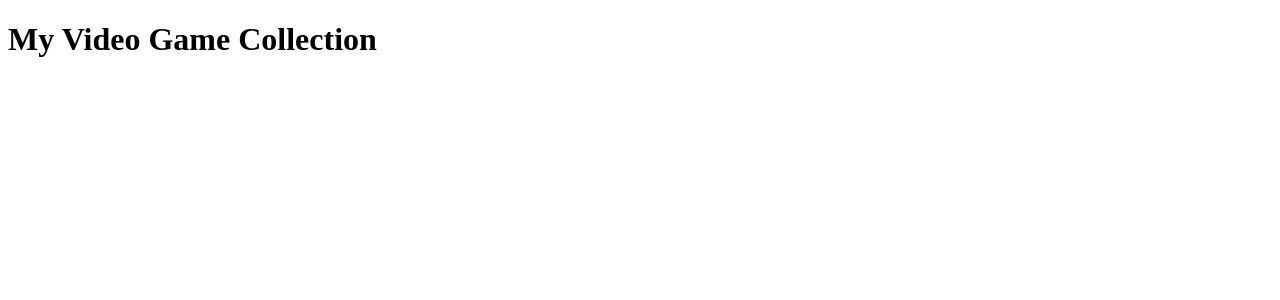
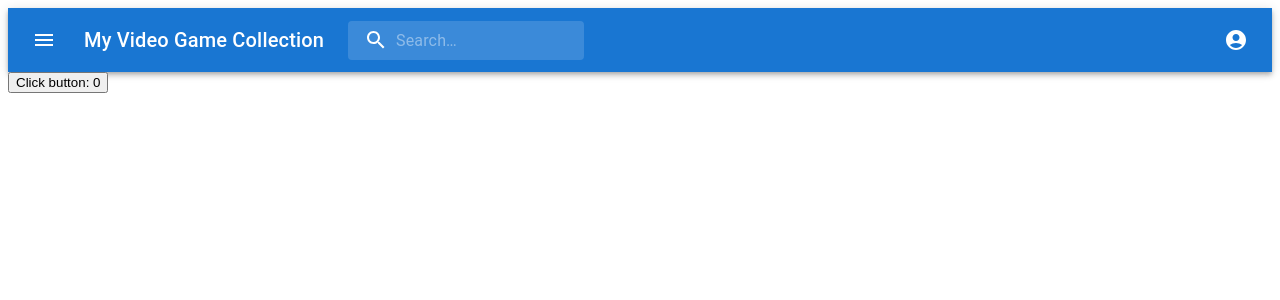
Before and after one commit to J-Ariola/my-video-game-collection, a React (Vite) app: page / in a window 1280 px wide. Shown: the top 300 px of the page. Built offline with nearby package versions, Linux system fonts and the light colour scheme.

Commit message:
feat: display generic header bar

```diff
--- a/package.json
+++ b/package.json
@@ -14,6 +14,11 @@
     "preview": "vite preview"
   },
   "dependencies": {
+    "@emotion/react": "^11.11.4",
+    "@emotion/styled": "^11.11.5",
+    "@fontsource/roboto": "^5.0.13",
+    "@mui/icons-material": "^5.15.17",
+    "@mui/material": "^5.15.17",
     "react": "^18.2.0",
     "react-dom": "^18.2.0"
   },
--- a/src/App.tsx
+++ b/src/App.tsx
@@ -1,14 +1,29 @@
-import { useState } from 'react'
-import reactLogo from './assets/react.svg'
-import viteLogo from '/vite.svg'
-import './App.css'
+import { useState } from 'react';
+import reactLogo from './assets/react.svg';
+import viteLogo from '/vite.svg';
+import './App.css';
+import Header from './components/Header';
+
+type Props = {
+  title:string;
+  onClick():void;
+}
+
+const ClickCountButton = ({ title, onClick }: Props): React.JSX.Element => {
+  return (
+    <button onClick={onClick}>
+    {title}
+    </button>
+  )
+}
 
 function App() {
-  const [count, setCount] = useState(0)
+  const [count, setCount] = useState(0);
 
   return (
     <div>
-      <h1>My Video Game Collection</h1>
+      <Header/>
+      <ClickCountButton title={"Click button: " + count} onClick={() => setCount(count + 1)}/>
     </div>
   )
 }
--- /dev/null
+++ b/src/components/Header.tsx
@@ -0,0 +1,220 @@
+import * as React from 'react';
+import { styled, alpha } from '@mui/material/styles';
+import AppBar from '@mui/material/AppBar';
+import Box from '@mui/material/Box';
+import Toolbar from '@mui/material/Toolbar';
+import IconButton from '@mui/material/IconButton';
+import Typography from '@mui/material/Typography';
+import InputBase from '@mui/material/InputBase';
+import Badge from '@mui/material/Badge';
+import MenuItem from '@mui/material/MenuItem';
+import Menu from '@mui/material/Menu';
+import MenuIcon from '@mui/icons-material/Menu';
+import SearchIcon from '@mui/icons-material/Search';
+import AccountCircle from '@mui/icons-material/AccountCircle';
+import MailIcon from '@mui/icons-material/Mail';
+import NotificationsIcon from '@mui/icons-material/Notifications';
+import MoreIcon from '@mui/icons-material/MoreVert';
+
+const Search = styled('div')(({ theme }) => ({
+  position: 'relative',
+  borderRadius: theme.shape.borderRadius,
+  backgroundColor: alpha(theme.palette.common.white, 0.15),
+  '&:hover': {
+    backgroundColor: alpha(theme.palette.common.white, 0.25),
+  },
+  marginRight: theme.spacing(2),
+  marginLeft: 0,
+  width: '100%',
+  [theme.breakpoints.up('sm')]: {
+    marginLeft: theme.spacing(3),
+    width: 'auto',
+  },
+}));
+
+const SearchIconWrapper = styled('div')(({ theme }) => ({
+  padding: theme.spacing(0, 2),
+  height: '100%',
+  position: 'absolute',
+  pointerEvents: 'none',
+  display: 'flex',
+  alignItems: 'center',
+  justifyContent: 'center',
+}));
+
+const StyledInputBase = styled(InputBase)(({ theme }) => ({
+  color: 'inherit',
+  '& .MuiInputBase-input': {
+    padding: theme.spacing(1, 1, 1, 0),
+    // vertical padding + font size from searchIcon
+    paddingLeft: `calc(1em + ${theme.spacing(4)})`,
+    transition: theme.transitions.create('width'),
+    width: '100%',
+    [theme.breakpoints.up('md')]: {
+      width: '20ch',
+    },
+  },
+}));
+
+export default function PrimarySearchAppBar() {
+  const [anchorEl, setAnchorEl] = React.useState<null | HTMLElement>(null);
+  const [mobileMoreAnchorEl, setMobileMoreAnchorEl] =
+    React.useState<null | HTMLElement>(null);
+
+  const isMenuOpen = Boolean(anchorEl);
+  const isMobileMenuOpen = Boolean(mobileMoreAnchorEl);
+
+  const handleProfileMenuOpen = (event: React.MouseEvent<HTMLElement>) => {
+    setAnchorEl(event.currentTarget);
+  };
+
+  const handleMobileMenuClose = () => {
+    setMobileMoreAnchorEl(null);
+  };
+
+  const handleMenuClose = () => {
+    setAnchorEl(null);
+    handleMobileMenuClose();
+  };
+
+  const handleMobileMenuOpen = (event: React.MouseEvent<HTMLElement>) => {
+    setMobileMoreAnchorEl(event.currentTarget);
+  };
+
+  const menuId = 'primary-search-account-menu';
+  const renderMenu = (
+    <Menu
+      anchorEl={anchorEl}
+      anchorOrigin={{
+        vertical: 'top',
+        horizontal: 'right',
+      }}
+      id={menuId}
+      keepMounted
+      transformOrigin={{
+        vertical: 'top',
+        horizontal: 'right',
+      }}
+      open={isMenuOpen}
+      onClose={handleMenuClose}
+    >
+      <MenuItem onClick={handleMenuClose}>Profile</MenuItem>
+      <MenuItem onClick={handleMenuClose}>My account</MenuItem>
+    </Menu>
+  );
+
+  const mobileMenuId = 'primary-search-account-menu-mobile';
+  const renderMobileMenu = (
+    <Menu
+      anchorEl={mobileMoreAnchorEl}
+      anchorOrigin={{
+        vertical: 'top',
+        horizontal: 'right',
+      }}
+      id={mobileMenuId}
+      keepMounted
+      transformOrigin={{
+        vertical: 'top',
+        horizontal: 'right',
+      }}
+      open={isMobileMenuOpen}
+      onClose={handleMobileMenuClose}
+    >
+      <MenuItem>
+        <IconButton size="large" aria-label="show 4 new mails" color="inherit">
+          <Badge badgeContent={4} color="error">
+            <MailIcon />
+          </Badge>
+        </IconButton>
+        <p>Messages</p>
+      </MenuItem>
+      <MenuItem>
+        <IconButton
+          size="large"
+          aria-label="show 17 new notifications"
+          color="inherit"
+        >
+          <Badge badgeContent={17} color="error">
+            <NotificationsIcon />
+          </Badge>
+        </IconButton>
+        <p>Notifications</p>
+      </MenuItem>
+      <MenuItem onClick={handleProfileMenuOpen}>
+        <IconButton
+          size="large"
+          aria-label="account of current user"
+          aria-controls="primary-search-account-menu"
+          aria-haspopup="true"
+          color="inherit"
+        >
+          <AccountCircle />
+        </IconButton>
+        <p>Profile</p>
+      </MenuItem>
+    </Menu>
+  );
+
+  return (
+    <Box sx={{ flexGrow: 1 }}>
+      <AppBar position="static">
+        <Toolbar>
+          <IconButton
+            size="large"
+            edge="start"
+            color="inherit"
+            aria-label="open drawer"
+            sx={{ mr: 2 }}
+          >
+            <MenuIcon />
+          </IconButton>
+          <Typography
+            variant="h6"
+            noWrap
+            component="div"
+            sx={{ display: { xs: 'none', sm: 'block' } }}
+          >
+            My Video Game Collection
+          </Typography>
+          <Search>
+            <SearchIconWrapper>
+              <SearchIcon />
+            </SearchIconWrapper>
+            <StyledInputBase
+              placeholder="Search…"
+              inputProps={{ 'aria-label': 'search' }}
+            />
+          </Search>
+          <Box sx={{ flexGrow: 1 }} />
+          <Box sx={{ display: { xs: 'none', md: 'flex' } }}>
+            <IconButton
+              size="large"
+              edge="end"
+              aria-label="account of current user"
+              aria-controls={menuId}
+              aria-haspopup="true"
+              onClick={handleProfileMenuOpen}
+              color="inherit"
+            >
+              <AccountCircle />
+            </IconButton>
+          </Box>
+          <Box sx={{ display: { xs: 'flex', md: 'none' } }}>
+            <IconButton
+              size="large"
+              aria-label="show more"
+              aria-controls={mobileMenuId}
+              aria-haspopup="true"
+              onClick={handleMobileMenuOpen}
+              color="inherit"
+            >
+              <MoreIcon />
+            </IconButton>
+          </Box>
+        </Toolbar>
+      </AppBar>
+      {renderMobileMenu}
+      {renderMenu}
+    </Box>
+  );
+}
```
Also changed, not shown: tsconfig.json (+5 -2 lines), 1 other file (tests, documents, lock files or other folders).
